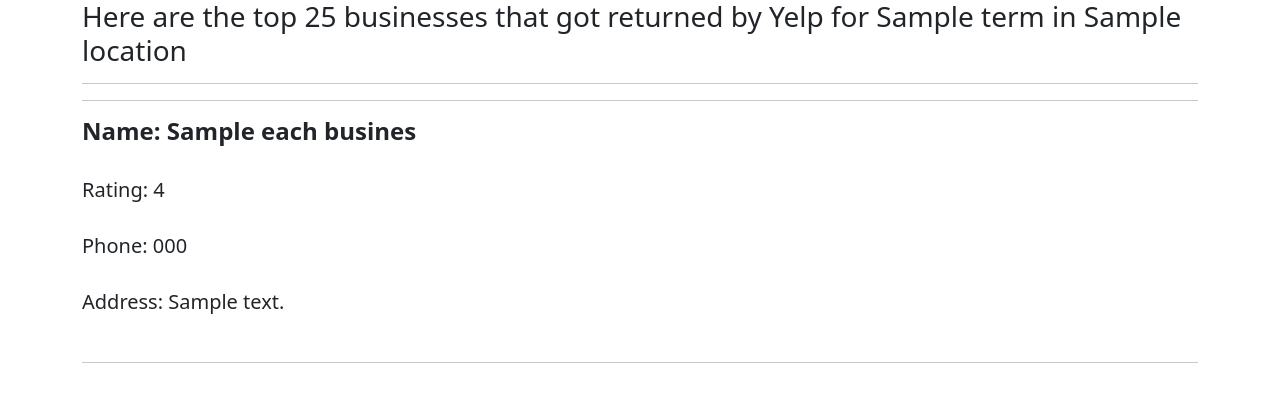
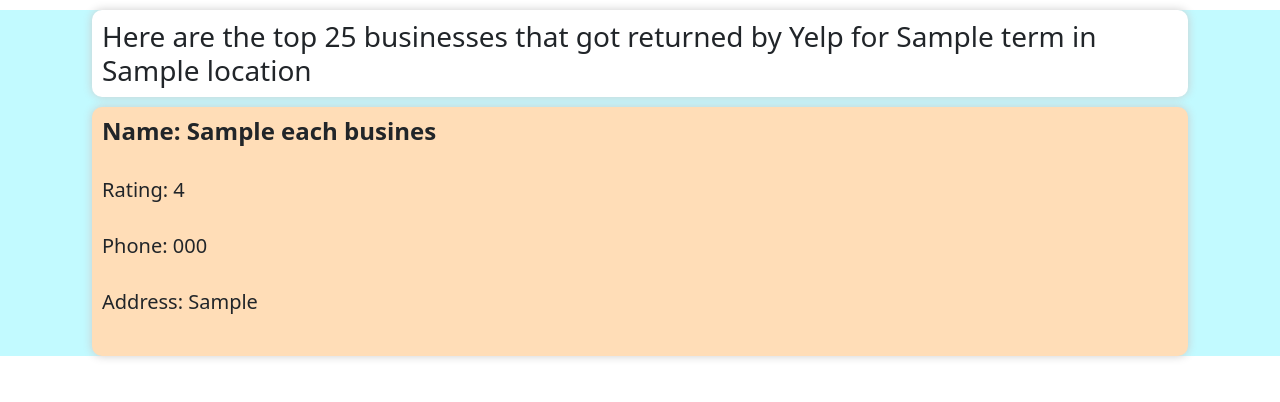
Before and after one commit to mz-pixel/yelp-app, a Flask app: template templates/display_results.html in a window 1280 px wide. Shown: the top 402 px of the page. Run offline with Flask 2, Linux system fonts and the light colour scheme; the template is opened without the code that fills it: most values are stand-ins (such as "Sample title", 1, 10 or a date in 2020); some libraries are stand-ins or nearby versions.

Commit message:
fixed css bugs

```diff
--- /dev/null
+++ b/static/styles/results.css
@@ -0,0 +1,20 @@
+.jumbotron {
+  background-color: #ffddb7;
+  background-color: #c2faff;
+}
+.result {
+  margin: 10px;
+  padding: 10px;
+  border-radius: 10px;
+  background-color: #c2faff;
+  background-color: #ffddb7;
+
+  box-shadow: 0 0 10px #ccc;
+}
+h3 {
+  margin: 10px;
+  padding: 10px;
+  border-radius: 10px;
+  background-color: #ffffff;
+  box-shadow: 0 0 10px #ccc;
+}
--- a/templates/display_results.html
+++ b/templates/display_results.html
@@ -1,29 +1,32 @@
 <!DOCTYPE HTML>
 <html>
+
 <head>
     <title>
         This is the Display Results Page
     </title>
-    <link rel="stylesheet" href="https://maxcdn.bootstrapcdn.com/bootstrap/4.0.0-alpha.3/css/bootstrap.min.css" integrity="sha384-MIwDKRSSImVFAZCVLtU0LMDdON6KVCrZHyVQQj6e8wIEJkW4tvwqXrbMIya1vriY" crossorigin="anonymous">
+    <link rel="stylesheet" href="https://maxcdn.bootstrapcdn.com/bootstrap/4.0.0-alpha.3/css/bootstrap.min.css"
+        integrity="sha384-MIwDKRSSImVFAZCVLtU0LMDdON6KVCrZHyVQQj6e8wIEJkW4tvwqXrbMIya1vriY" crossorigin="anonymous">
+    <link rel="stylesheet" type="text/css" href="{{ url_for('static',filename='styles/results.css') }}">
 </head>
 
 <body>
-    <div class = "jumbotron">
-        <div class = "container">
+    <div class="jumbotron">
+        <div class="container">
             <h3> Here are the top 25 businesses that got returned by Yelp for
-            {{ term }} in {{ location }}</h3>
-            <hr><hr>
+                {{ term }} in {{ location }}</h3>
 
             {% for each_business in establishments %}
-
-                <h4><b>  Name: {{ each_business.name }} </b></h4> <br>
-                <h5>  Rating: {{ each_business.rating }} </h5> <br>
-                <h5>  Phone: {{ each_business.display_phone }} </h5> <br>
-                <h5>  Address: {{ each_business.location.display_address }} </h5> <br>
-                <hr>
+            <div class="result">
+                <h4><b> Name: {{ each_business.name }} </b></h4> <br>
+                <h5> Rating: {{ each_business.rating }} </h5> <br>
+                <h5> Phone: {{ each_business.display_phone }} </h5> <br>
+                <h5> Address: {{ each_business.location.display_address[0] }} </h5> <br>
+            </div>
             {% endfor %}
 
         </div>
     </div>
 </body>
+
 </html>
--- a/templates/index.html
+++ b/templates/index.html
@@ -11,7 +11,7 @@
         integrity="sha384-MIwDKRSSImVFAZCVLtU0LMDdON6KVCrZHyVQQj6e8wIEJkW4tvwqXrbMIya1vriY" crossorigin="anonymous">
     <link rel="stylesheet" type="text/css" href="{{url_for('static',filename='styles/index.css')}}"
         media="(min-width: 721px)">
-    <link rel="stylesheet" type="text/css" href="{{ url_for('static',filename='styles/mainpage.css') }}"
+    <link rel="stylesheet" type="text/css" href="{{ url_for('static',filename='styles/foo.css') }}"
         media="(max-width: 721px)">
 
 </head>
```
